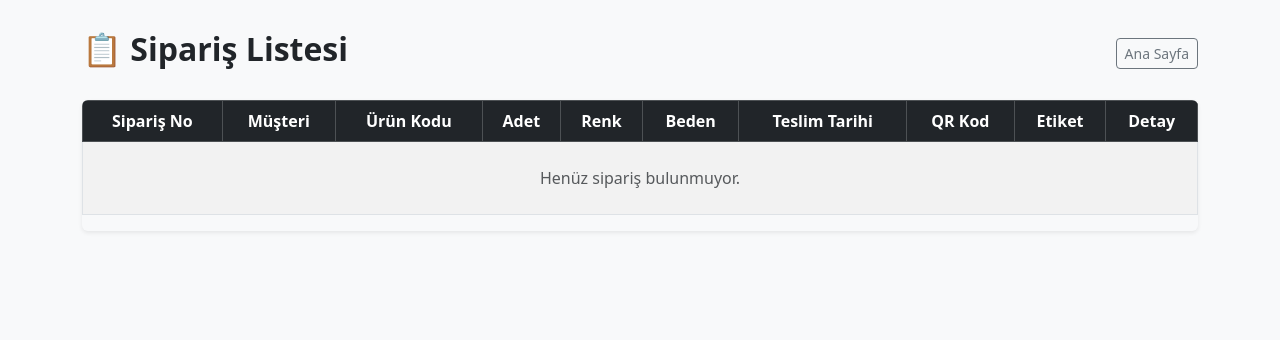
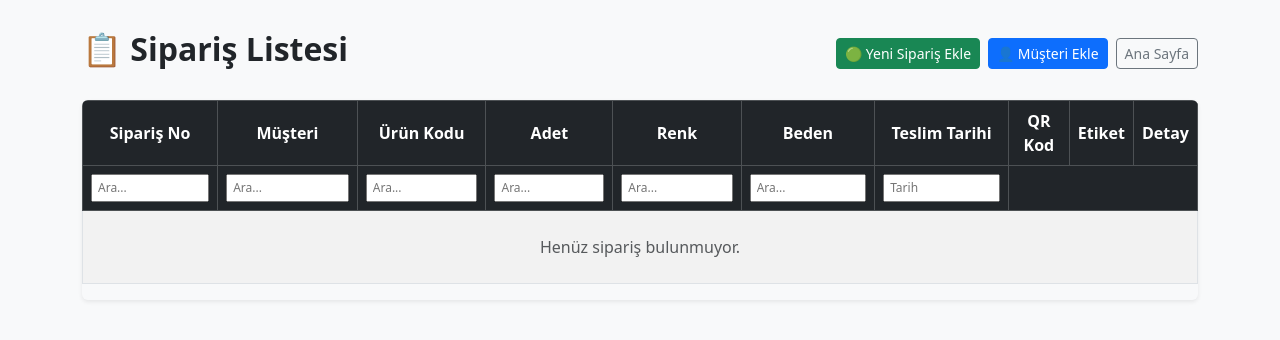
Before and after one commit to tekstilmoli-afk/moli_app, a Django app: page / in a window 1280 px wide. Shown: the top 340 px of the page. Run offline with Django 5.2, Linux system fonts and the light colour scheme; data that the repository does not hold is empty.

Commit message:
Order list buton URL isimleri düzeltildi

```diff
--- a/templates/core/order_list.html
+++ b/templates/core/order_list.html
@@ -28,16 +28,29 @@
         .print-btn {
             font-size: 13px;
         }
+        .filter-input {
+            width: 100%;
+            font-size: 12px;
+            padding: 3px 5px;
+            box-sizing: border-box;
+        }
     </style>
 </head>
 <body>
 
 <div class="container">
+    <!-- Üst başlık ve butonlar -->
     <div class="d-flex justify-content-between align-items-center mb-4">
         <h2>📋 Sipariş Listesi</h2>
-        <a href="/" class="btn btn-outline-secondary btn-sm">Ana Sayfa</a>
+        <div class="d-flex gap-2">
+            <!-- ✅ URL isimleri düzeltildi -->
+            <a href="{% url 'order_create' %}" class="btn btn-success btn-sm">🟢 Yeni Sipariş Ekle</a>
+            <a href="{% url 'musteri_create' %}" class="btn btn-primary btn-sm">👤 Müşteri Ekle</a>
+            <a href="/" class="btn btn-outline-secondary btn-sm">Ana Sayfa</a>
+        </div>
     </div>
 
+    <!-- Sipariş tablosu -->
     <div class="table-responsive shadow-sm rounded">
         <table class="table table-striped table-bordered table-hover align-middle">
             <thead class="table-dark">
@@ -52,6 +65,17 @@
                     <th>QR Kod</th>
                     <th>Etiket</th>
                     <th>Detay</th>
+                </tr>
+                <!-- Filtre satırı -->
+                <tr class="bg-light">
+                    <th><input type="text" class="filter-input" placeholder="Ara..."></th>
+                    <th><input type="text" class="filter-input" placeholder="Ara..."></th>
+                    <th><input type="text" class="filter-input" placeholder="Ara..."></th>
+                    <th><input type="text" class="filter-input" placeholder="Ara..."></th>
+                    <th><input type="text" class="filter-input" placeholder="Ara..."></th>
+                    <th><input type="text" class="filter-input" placeholder="Ara..."></th>
+                    <th><input type="text" class="filter-input" placeholder="Tarih"></th>
+                    <th colspan="3"></th>
                 </tr>
             </thead>
             <tbody>
```
